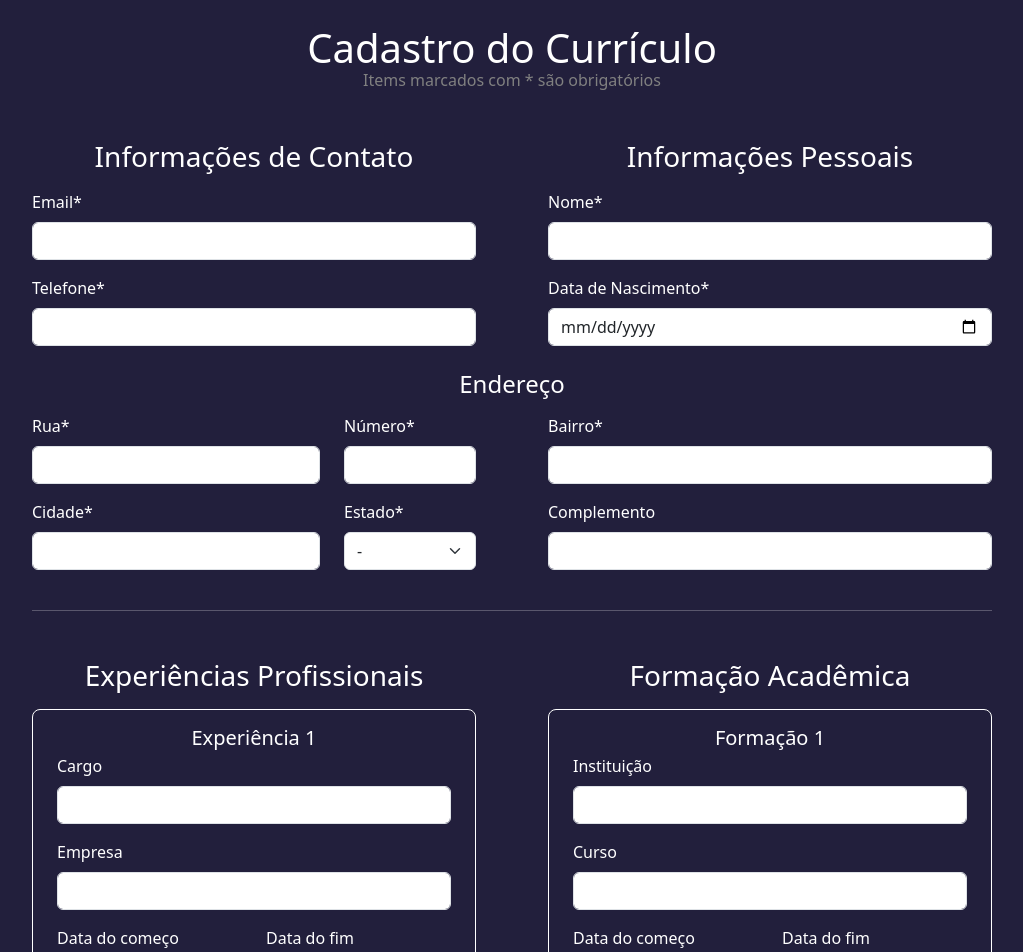
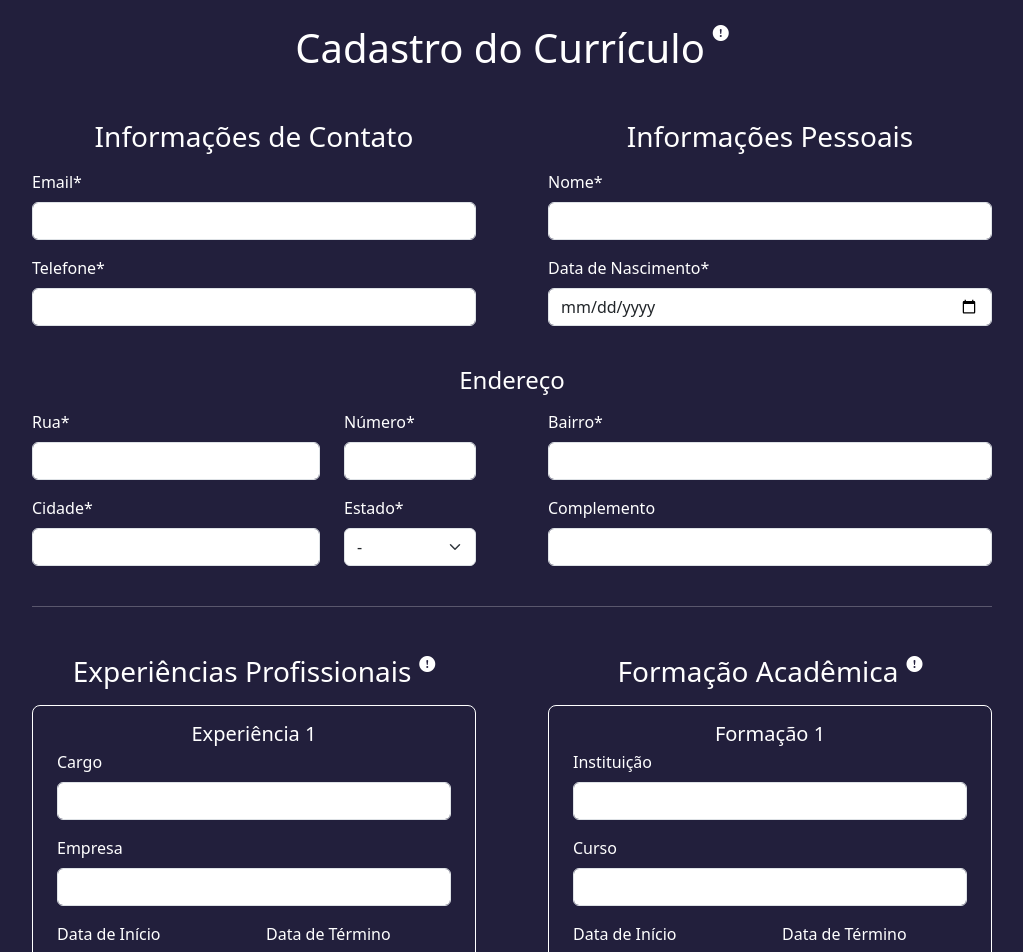
Before and after one commit to thalesondas/desafio-dev-django, a React (Create React App) app in the folder frontend/: page / in a window 1280 px wide. Shown: the top 952 px of the page, without its empty margins (128-1151 px from the left). Built offline with nearby package versions, Linux system fonts and the light colour scheme.

Commit message:
Adding tooltip for better user experience

```diff
--- a/frontend/src/assets/PostForm.css
+++ b/frontend/src/assets/PostForm.css
@@ -8,11 +8,6 @@
     color: white;
 }
 
-.custom-span{
-    color: grey;
-    margin-top: -12px;
-}
-
 .experiences-container,
 .academic-container{
     border: 1px solid white;
--- a/frontend/src/components/PostForm.js
+++ b/frontend/src/components/PostForm.js
@@ -1,5 +1,5 @@
 import { useState } from 'react';
-import { Form, Button, Row, Col, Container } from 'react-bootstrap'
+import { Form, Button, Row, Col, Container, OverlayTrigger, Tooltip } from 'react-bootstrap'
 import axios from 'axios';
 import InputMask from 'react-input-mask';
 import '../assets/PostForm.css'
@@ -163,6 +163,24 @@ const PostForm = () => {
     return value.trim() === "";
   };
 
+  const MainTooltip = (
+    <Tooltip id="MainTooltip">
+      Items marcados com * são obrigatórios
+    </Tooltip>
+  );
+
+  const ExpTooltip = (
+    <Tooltip id="ExpTooltip">
+      Experiências que não tiverem Cargo, Empresa e Data de Início preenchidas serão ignoradas
+    </Tooltip>
+  );
+
+  const AcadTooltip = (
+    <Tooltip id="AcadTooltip">
+      Formações que não tiverem Instituição, Curso e Data de Início preenchidas serão ignoradas
+    </Tooltip>
+  );
+
   const addExp = () => {
     setFormExpData([...formExpData, {
       position: '',
@@ -255,8 +273,12 @@ const PostForm = () => {
   return (
     <main className='main-container d-flex flex-column align-items-center justify-content-center'>
 
-      <h1 className='mt-4'>Cadastro do Currículo</h1>
-      <span className='custom-span mb-5'>Items marcados com * são obrigatórios</span>
+      <h1 className='mt-4 mb-5 d-flex justify-content-center'>
+        Cadastro do Currículo
+        <OverlayTrigger placement="right" overlay={MainTooltip}>
+          <i className="bi bi-exclamation-circle-fill ps-2 fs-6"></i>
+        </OverlayTrigger>
+      </h1>
 
       <Form className='w-75' onSubmit={handleSubmit} >
 
@@ -306,7 +328,7 @@ const PostForm = () => {
         </Row>
 
         {/* **** SUB-BLOCO PARA ENDEREÇO // INFORMAÇÕES DE CONTATO **** */}
-        <h4 className='d-flex justify-content-center mb-3'>Endereço</h4>
+        <h4 className='d-flex justify-content-center mb-3 mt-4'>Endereço</h4>
         <Row className='gap-5 mb-4'>
           <Col>
             <Row>
@@ -362,7 +384,12 @@ const PostForm = () => {
 
           {/* **** BLOCO PARA EXPERIÊNCIAS PROFISSIONAIS **** */}
           <Col>
-            <h3 className='mb-3 d-flex justify-content-center'>Experiências Profissionais</h3>
+            <h3 className='mb-3 d-flex justify-content-center'>
+              Experiências Profissionais
+              <OverlayTrigger placement="right" overlay={ExpTooltip}>
+                <i className="bi bi-exclamation-circle-fill ps-2 fs-6"></i>
+              </OverlayTrigger>
+            </h3>
 
             {formExpData.map((experience, index) =>
               <Container className='experiences-container position-relative px-4 pt-3 pb-1 mb-3' key={index}>
@@ -382,7 +409,7 @@ const PostForm = () => {
                 <Row>
                   <Col>
                     <Form.Group className="mb-3" controlId={`formExpStartDate${index}`}>
-                      <Form.Label>Data do começo</Form.Label>
+                      <Form.Label>Data de Início</Form.Label>
                       <Form.Control
                         type="date"
                         name="exp_start_date"
@@ -394,7 +421,7 @@ const PostForm = () => {
 
                   <Col>
                     <Form.Group className="mb-3" controlId={`formExpEndDate${index}`}>
-                      <Form.Label>Data do fim</Form.Label>
+                      <Form.Label>Data de Término</Form.Label>
                       <Form.Control
                         type="date"
                         name="exp_end_date"
@@ -423,7 +450,12 @@ const PostForm = () => {
 
           {/* **** BLOCO PARA FORMAÇÃO ACADÊMICA **** */}
           <Col>
-            <h3 className='mb-3 d-flex justify-content-center'>Formação Acadêmica</h3>
+            <h3 className='mb-3 d-flex justify-content-center'>
+              Formação Acadêmica
+              <OverlayTrigger placement="right" overlay={AcadTooltip}>
+                <i className="bi bi-exclamation-circle-fill ps-2 fs-6"></i>
+              </OverlayTrigger>
+            </h3>
 
             {formAcademicData.map((academic, index) =>
               <Container className='academic-container position-relative px-4 pt-3 pb-1 mb-3' key={index}>
@@ -443,7 +475,7 @@ const PostForm = () => {
                 <Row>
                   <Col>
                     <Form.Group className="mb-3" controlId={`formAcadStartDate${index}`}>
-                      <Form.Label>Data do começo</Form.Label>
+                      <Form.Label>Data de Início</Form.Label>
                       <Form.Control
                         type="date"
                         name="acad_start_date"
@@ -455,7 +487,7 @@ const PostForm = () => {
 
                   <Col>
                     <Form.Group className="mb-3" controlId={`formAcadEndDate${index}`}>
-                        <Form.Label>Data do fim</Form.Label>
+                        <Form.Label>Data de Término</Form.Label>
                         <Form.Control
                           type="date"
                           name="acad_end_date"
--- a/frontend/src/index.css
+++ b/frontend/src/index.css
@@ -1,4 +1,5 @@
 body {
+  overflow-x: hidden;
   margin: 0;
   font-family: -apple-system, BlinkMacSystemFont, 'Segoe UI', 'Roboto', 'Oxygen',
     'Ubuntu', 'Cantarell', 'Fira Sans', 'Droid Sans', 'Helvetica Neue',
```
